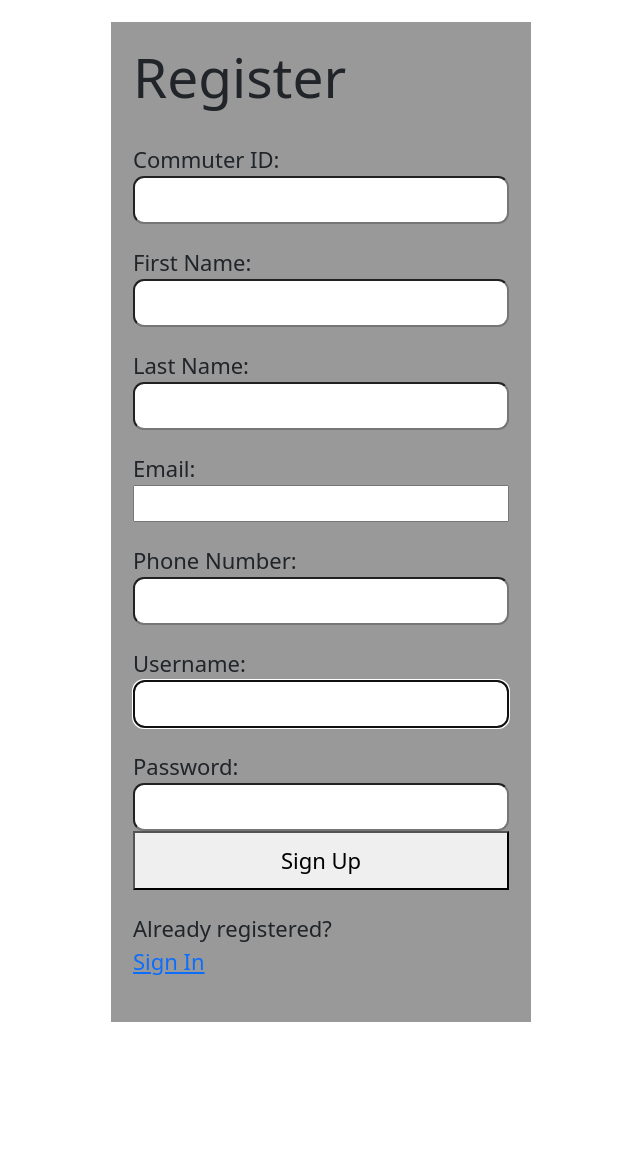
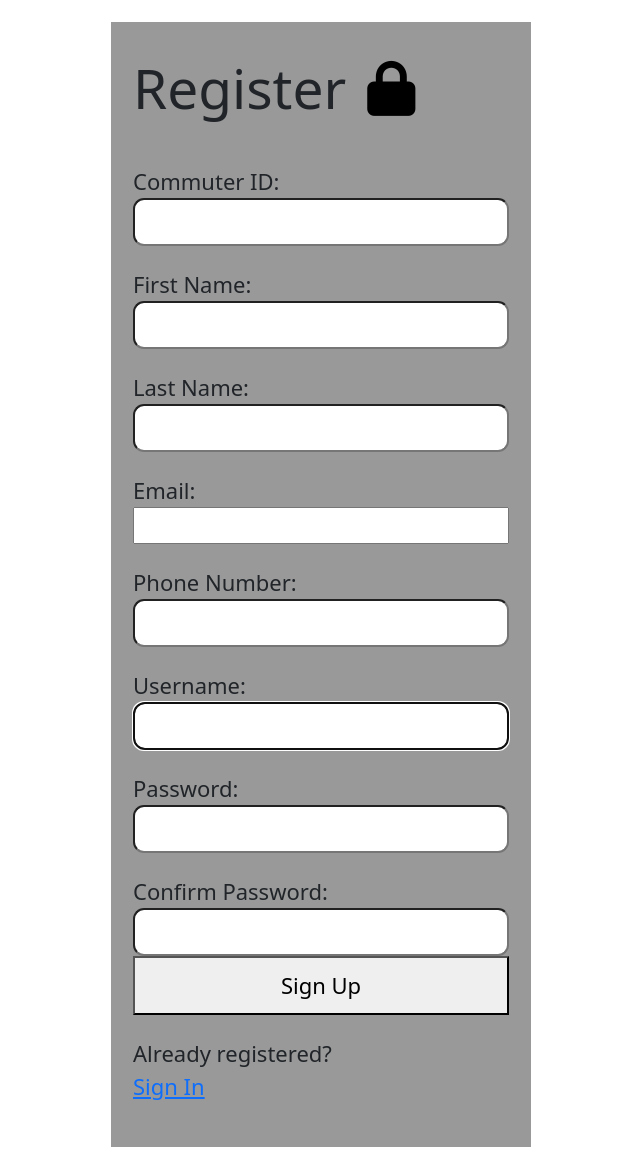
Before and after one commit to codebookreader/Nairoute, a React (Create React App) app: page /register in a window 1280 px wide. Shown: the whole page, without its empty margins (319-959 px from the left). Before the commit the page ends 1044 px from the top, so only its background shows below. Built offline with nearby package versions, Linux system fonts and the light colour scheme.

Commit message:
"Session timer for the page"

```diff
--- a/package.json
+++ b/package.json
@@ -3,6 +3,7 @@
   "version": "0.1.0",
   "private": true,
   "dependencies": {
+    "@fortawesome/fontawesome-free": "^6.5.2",
     "@fortawesome/fontawesome-svg-core": "^6.5.2",
     "@fortawesome/free-solid-svg-icons": "^6.5.2",
     "@fortawesome/react-fontawesome": "^0.2.2",
--- a/src/Register.js
+++ b/src/Register.js
@@ -1,5 +1,6 @@
 import { useRef, useState, useEffect } from "react";
 import axios from 'axios';
+import '@fortawesome/fontawesome-free/css/all.min.css'; // Include Font Awesome CSS
 
 const Register = () => {
     const userRef = useRef();
@@ -12,6 +13,7 @@ const Register = () => {
     const [phoneNo, setPhoneNo] = useState('');
     const [user, setUser] = useState('');
     const [pwd, setPwd] = useState('');
+    const [matchPwd, setMatchPwd] = useState('');
     const [errMsg, setErrMsg] = useState('');
     const [success, setSuccess] = useState(false);
 
@@ -44,6 +46,7 @@ const Register = () => {
             setPhoneNo('');
             setUser('');
             setPwd('');
+            setMatchPwd('');
         } catch (err) {
             if (!err?.response) {
                 setErrMsg('No Server Response');
@@ -68,7 +71,12 @@ const Register = () => {
             ) : (
                 <section>
                     <p ref={errRef} className={errMsg ? "errmsg" : "offscreen"} aria-live="assertive">{errMsg}</p>
-                    <h1>Register</h1>
+                    <h1>
+                        Register
+                        <button type="button" style={{ marginLeft: "10px", border: "none", background: "none" }}>
+                            <i className="fas fa-lock"></i>
+                        </button>
+                    </h1>
                     <form onSubmit={handleSubmit}>
                         <label htmlFor="commuterid">Commuter ID:</label>
                         <input
@@ -140,6 +148,15 @@ const Register = () => {
                             required
                         />
 
+                        <label htmlFor="confirm_pwd">Confirm Password:</label>
+                        <input
+                            type="password"
+                            id="confirm_pwd"
+                            onChange={(e) => setMatchPwd(e.target.value)}
+                            value={matchPwd}
+                            required
+                        />
+
                         <button>Sign Up</button>
                     </form>
                     <p>
```
Also changed, not shown: 1 other file (tests, documents, lock files or other folders).
